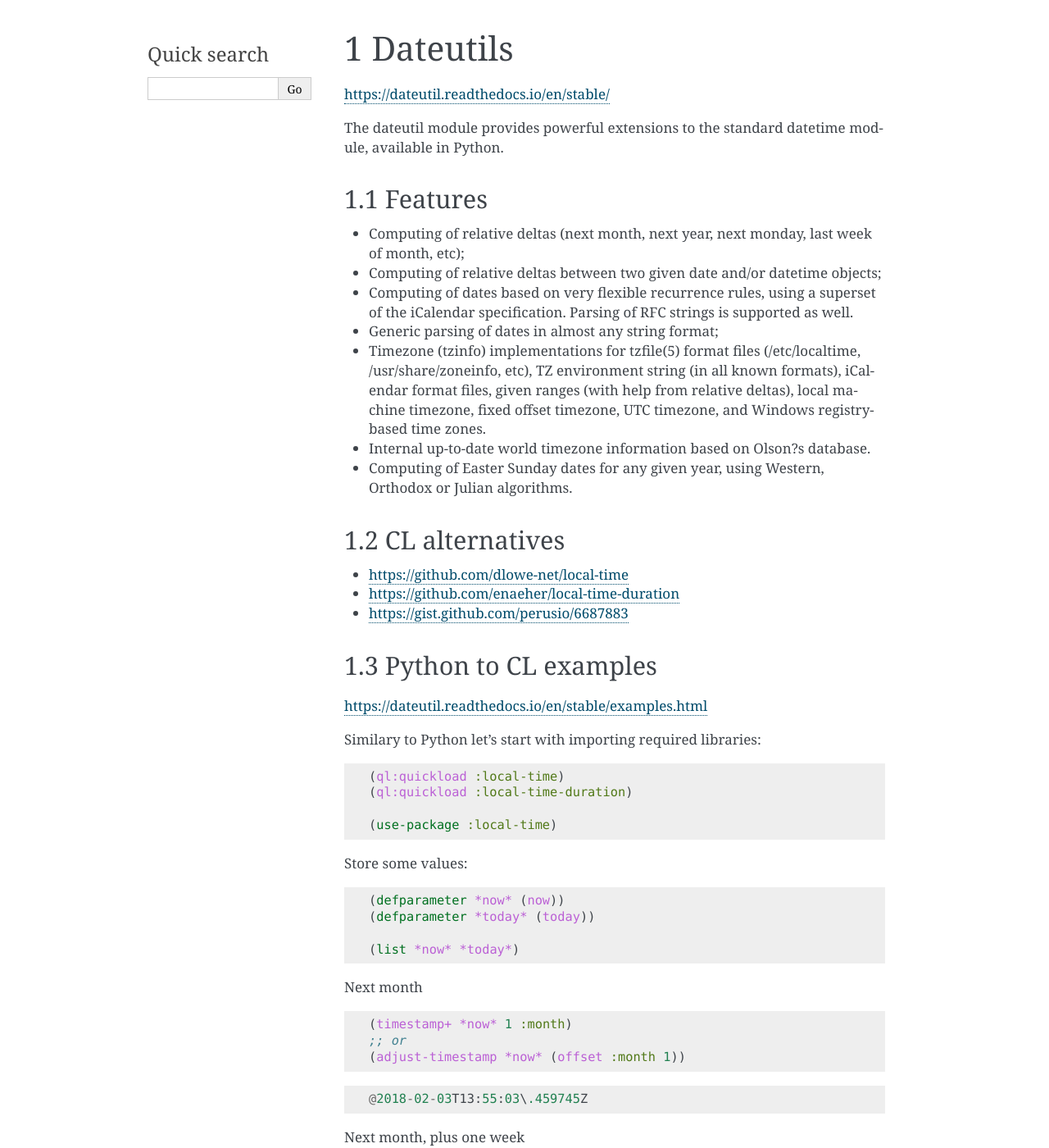
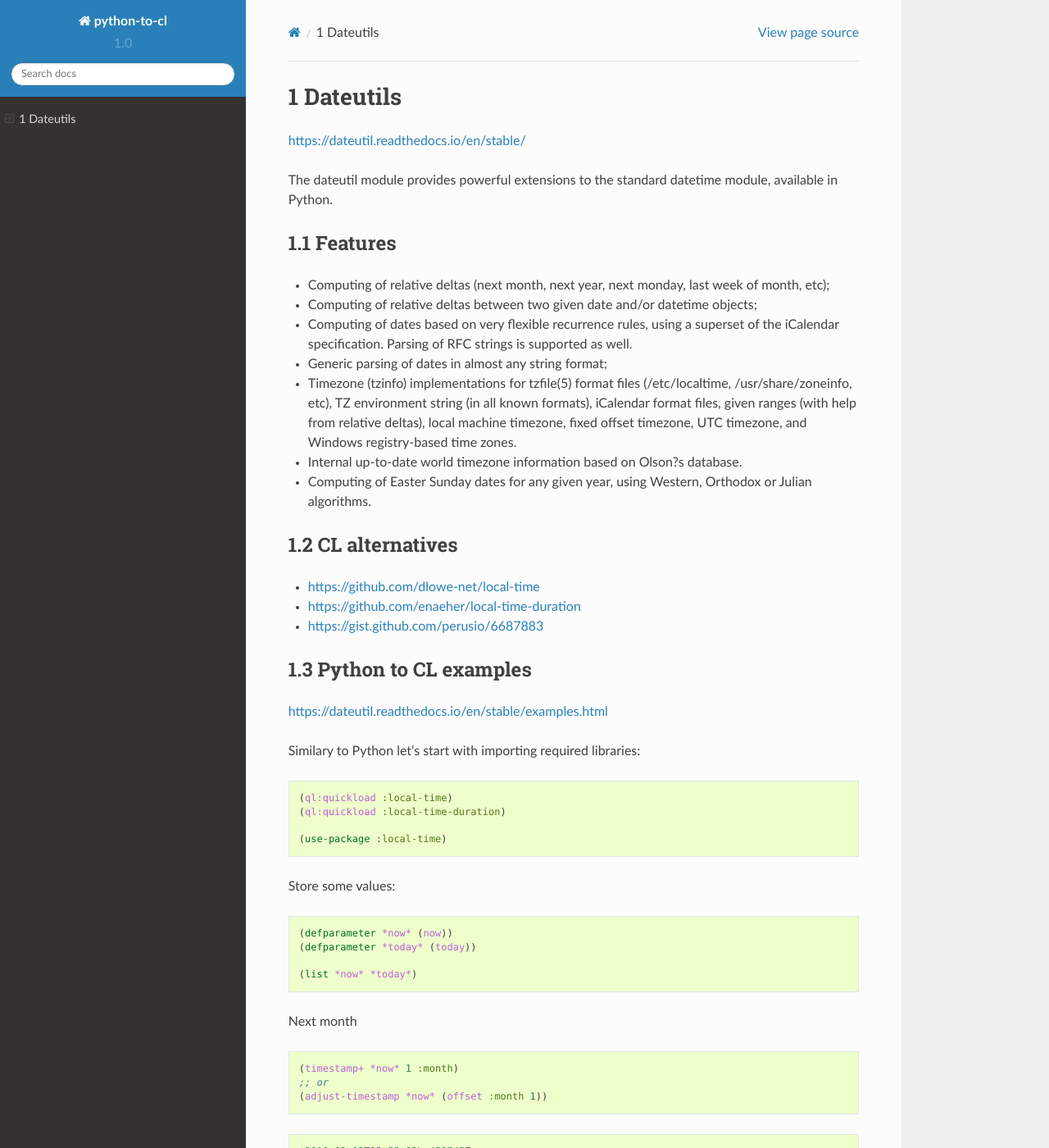
Before and after one commit to egao1980/python-to-cl, a Sphinx documentation site: the page built from docs/dateutils.rst, in a window 1280 px wide and 1400 px high. Shown: the whole window at 82% size. Built offline with Sphinx 7.4.7 and the Read the Docs theme 2.0.0, drawn with Linux system fonts in a browser that asks for light colours; some of the changed text lies outside the part shown.

Commit message:
fix syntax highliting

```diff
--- a/docs/conf.py
+++ b/docs/conf.py
@@ -30,7 +30,7 @@
 # Add any Sphinx extension module names here, as strings. They can be
 # extensions coming with Sphinx (named 'sphinx.ext.*') or your custom
 # ones.
-extensions = ['sphinx.ext.mathjax']
+extensions = ['sphinx.ext.mathjax', 'sphinxcontrib.cldomain', 'sphinxcontrib.hyperspec']
 
 # Add any paths that contain templates here, relative to this directory.
 templates_path = ['_templates']
@@ -82,7 +82,7 @@
 # The theme to use for HTML and HTML Help pages.  See the documentation for
 # a list of builtin themes.
 #
-html_theme = 'alabaster'
+html_theme = 'sphinx_rtd_theme'
 
 # Theme options are theme-specific and customize the look and feel of a theme
 # further.  For a list of options available for each theme, see the
--- a/docs/dateutils.rst
+++ b/docs/dateutils.rst
@@ -38,7 +38,7 @@
 
 Similary to Python let's start with importing required libraries:
 
-.. code:: common-lisp
+.. code-block:: common-lisp
 
    (ql:quickload :local-time)
    (ql:quickload :local-time-duration)
@@ -47,7 +47,7 @@
 
 Store some values:
 
-.. code:: common-lisp
+.. code-block:: common-lisp
 
     (defparameter *now* (now))
     (defparameter *today* (today))
@@ -58,7 +58,7 @@
 
 Next month
 
-.. code:: common-lisp
+.. code-block:: common-lisp
 
     (timestamp+ *now* 1 :month)
     ;; or
@@ -70,7 +70,7 @@
 
 Next month, plus one week
 
-.. code:: common-lisp
+.. code-block:: common-lisp
 
     (adjust-timestamp *now* (offset :month 1) (offset :day 7))
 
@@ -80,7 +80,7 @@
 
 Next month, plus one week, at 10am.
 
-.. code:: common-lisp
+.. code-block:: common-lisp
 
     (adjust-timestamp *now* (offset :month 1) (offset :day 7) (set :hour 10))
 
@@ -90,7 +90,7 @@
 
 Setting specific time fields similar to absolute relativedelta:
 
-.. code:: common-lisp
+.. code-block:: common-lisp
 
     (adjust-timestamp *now* (set :year 1) (set :month 1))
 
@@ -100,7 +100,7 @@
 
 Get the relative delta
 
-.. code:: common-lisp
+.. code-block:: common-lisp
 
     (ltd:timestamp-difference (encode-timestamp 0 0 0 0 1 1 2018) *now*)
 
@@ -110,7 +110,7 @@
 
 One month before one year.
 
-.. code:: common-lisp
+.. code-block:: common-lisp
 
     (adjust-timestamp *now* (offset :year 1) (offset :month -1))
 
@@ -120,7 +120,7 @@
 
 How does it handle months with different numbers of days? Notice that adding one month will never cross the month boundary.
 
-.. code:: common-lisp
+.. code-block:: common-lisp
 
     (adjust-timestamp (encode-timestamp 0 0 0 0 27 1 2003) (offset :month 1))
 
@@ -128,7 +128,7 @@
 
     @2003-02-27T00:00:00\.000000Z
 
-.. code:: common-lisp
+.. code-block:: common-lisp
 
     (adjust-timestamp (encode-timestamp 0 0 0 0 31 1 2003) (offset :month 1))
 
@@ -136,7 +136,7 @@
 
     @2003-02-28T00:00:00\.000000Z
 
-.. code:: common-lisp
+.. code-block:: common-lisp
 
     (adjust-timestamp (encode-timestamp 0 0 0 0 31 1 2003) (offset :month 2))
 
@@ -146,7 +146,7 @@
 
 The logic for years is the same, even on leap years.
 
-.. code:: common-lisp
+.. code-block:: common-lisp
 
     (adjust-timestamp (encode-timestamp 0 0 0 0 28 2 2000) (offset :year 1))
 
@@ -154,7 +154,7 @@
 
     @2001-02-28T00:00:00\.000000Z
 
-.. code:: common-lisp
+.. code-block:: common-lisp
 
     (adjust-timestamp (encode-timestamp 0 0 0 0 29 2 2000) (offset :year 1))
 
@@ -162,11 +162,11 @@
 
     @2001-02-28T00:00:00\.000000Z
 
-.. code:: common-lisp
+.. code-block:: common-lisp
 
     (adjust-timestamp (encode-timestamp 0 0 0 0 28 2 1999) (offset :year 1))
 
-.. code:: common-lisp
+.. code-block:: common-lisp
 
     (adjust-timestamp (encode-timestamp 0 0 0 0 1 3 1999) (offset :year 1))
 
@@ -174,7 +174,7 @@
 
     @2000-03-01T00:00:00\.000000Z
 
-.. code:: common-lisp
+.. code-block:: common-lisp
 
     (adjust-timestamp (encode-timestamp 0 0 0 0 28 2 2001) (offset :year -1))
 
@@ -182,7 +182,7 @@
 
     @2000-02-28T00:00:00\.000000Z
 
-.. code:: common-lisp
+.. code-block:: common-lisp
 
     (adjust-timestamp (encode-timestamp 0 0 0 0 1 3 2001) (offset :year -1))
 
@@ -192,7 +192,7 @@
 
 Next Friday
 
-.. code:: common-lisp
+.. code-block:: common-lisp
 
     (adjust-timestamp *today* (offset :day-of-week :friday))
 
@@ -202,7 +202,7 @@
 
 Last Friday of the month
 
-.. code:: common-lisp
+.. code-block:: common-lisp
 
     (defun set-day-of-week (time day-of-week)
       "Adjust the timestamp to be the specifed day of the week, selects corresponding preceeding date if timestamp's day of the week do not match the requirement."
@@ -219,7 +219,7 @@
 
 Next Wednesday (it's today!)
 
-.. code:: common-lisp
+.. code-block:: common-lisp
 
     (defun next-day-of-week (time day-of-week)
       "Adjust the timestamp to be the next specifed day of the week, selects corresponding future date if timestamp's day of the week do not match the requirement."
@@ -237,7 +237,7 @@
 
 Next wednesday, but not today.
 
-.. code:: common-lisp
+.. code-block:: common-lisp
 
     (let ((*today* (encode-timestamp 0 0 0 0 3 1 2018)))
       (next-day-of-week (adjust-timestamp *today* (offset :day 1)) :wednesday))
@@ -248,7 +248,7 @@
 
 Following `ISO year week number notation <http://www.cl.cam.ac.uk/~mgk25/iso-time.html>`_ find the first day of the 15th week of 1997.
 
-.. code:: common-lisp
+.. code-block:: common-lisp
 
     (set-day-of-week
      (adjust-timestamp
@@ -264,7 +264,7 @@
 
 How long ago has the millennium changed?
 
-.. code:: common-lisp
+.. code-block:: common-lisp
 
     (ltd:timestamp-difference *now* (encode-timestamp 0 0 0 0 1 1 2001))
 
@@ -274,7 +274,7 @@
 
 It works with dates too.
 
-.. code:: common-lisp
+.. code-block:: common-lisp
 
     (ltd:timestamp-difference *today* (encode-timestamp 0 0 0 0 1 1 2001))
 
@@ -284,7 +284,7 @@
 
 Obtain a date using the yearday:
 
-.. code:: common-lisp
+.. code-block:: common-lisp
 
     (adjust-timestamp (timestamp-minimize-part *now* :day) (offset :day 260))
 
@@ -294,7 +294,7 @@
 
 Leap year vs non-leap year:
 
-.. code:: common-lisp
+.. code-block:: common-lisp
 
     (let ((leap (encode-timestamp 0 0 0 0 1 1 2000))
           (non-leap (encode-timestamp 0 0 0 0 1 1 2002)))
```
